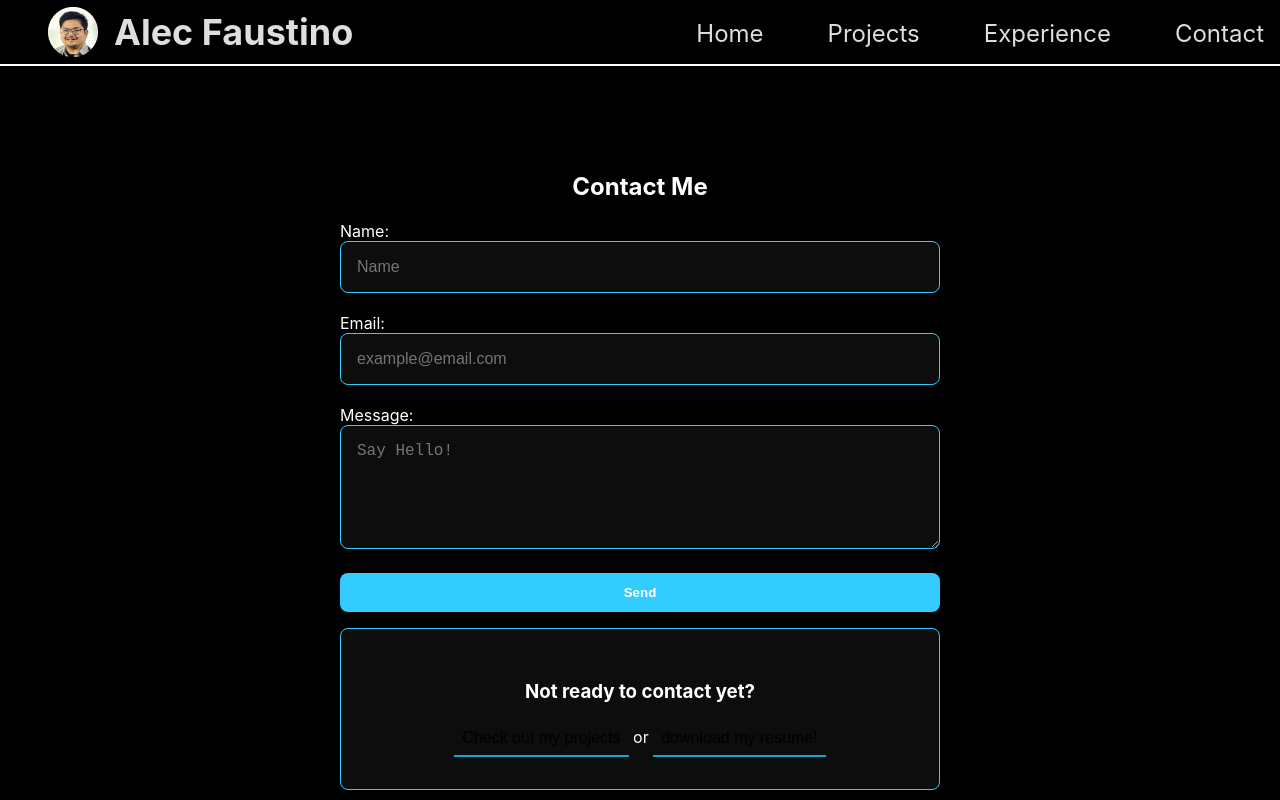
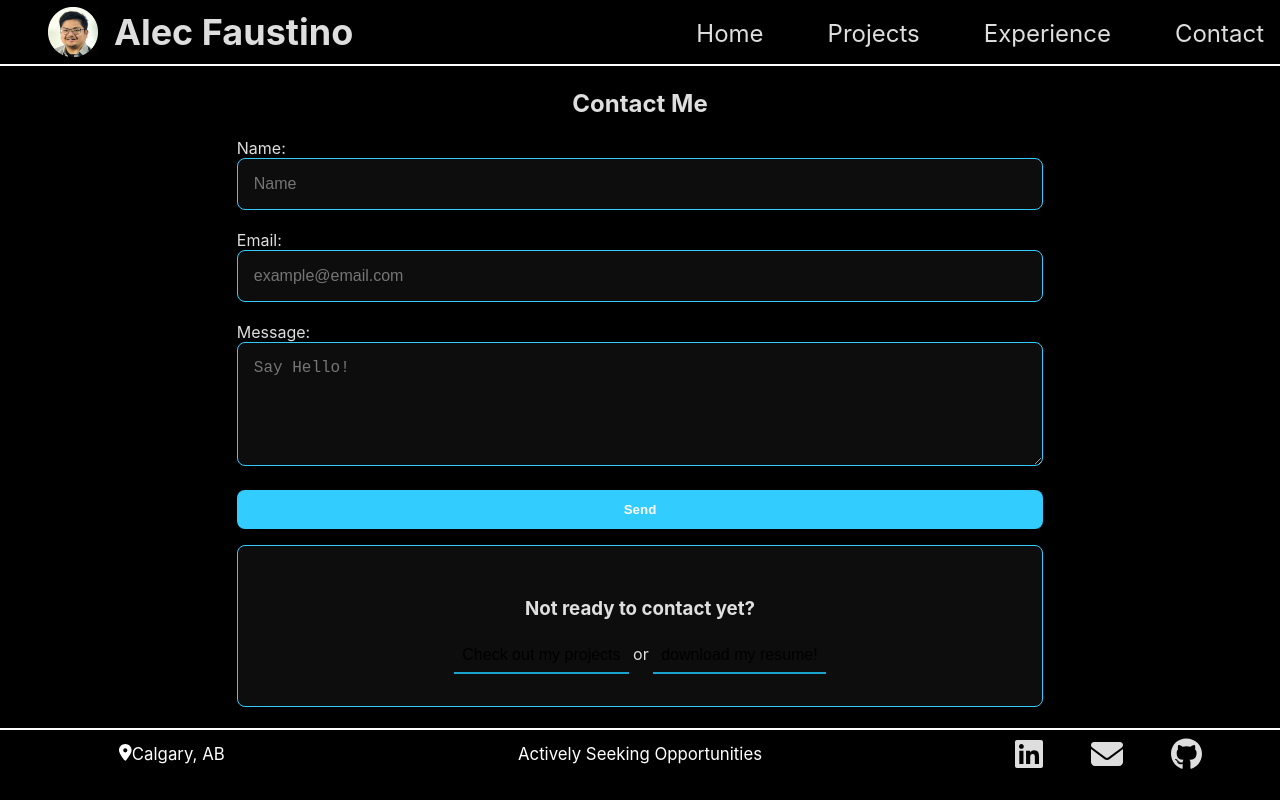
Before and after one commit to alecfaustino/portfolio, a React (Vite) app in the folder frontend/: page / in a window 1280 px wide. Both pictures are taken after a click on the item "Contact". Shown: the top 800 px of the page. Built offline with nearby package versions, Linux system fonts and the light colour scheme.

Commit message:
resize contact page

```diff
--- a/frontend/src/styles/Contact.scss
+++ b/frontend/src/styles/Contact.scss
@@ -1,19 +1,21 @@
 .contact_container {
-  width: 90%;
-  max-width: 600px;
-  margin: 15vh auto;
-  color: white;
-  padding: 2rem 1rem;
   display: flex;
   flex-direction: column;
+  padding: 5px;
   align-items: center;
+  margin: 4rem auto;
+  margin-bottom: 1rem;
+  width: 90%;
+  max-width: 90%;
+  justify-content: center;
 }
 
 .contact_form {
   display: flex;
   flex-direction: column;
   gap: 1.25rem;
-  width: 100%;
+  width: 70%;
+  margin: 0 auto;
 }
 
 .contact_form input,
@@ -50,7 +52,7 @@ p {
 }
 
 .contact_cta {
-  width: 100%;
+  width: 70%;
   text-align: center;
   background-color: rgba(255, 255, 255, 0.05);
   padding: 2rem 1rem;
--- a/frontend/src/styles/Landing.scss
+++ b/frontend/src/styles/Landing.scss
@@ -3,7 +3,6 @@
   padding: 5px;
   align-items: flex-start;
   margin-top: 4rem;
-
 }
 
 .landing_image_container {
```
